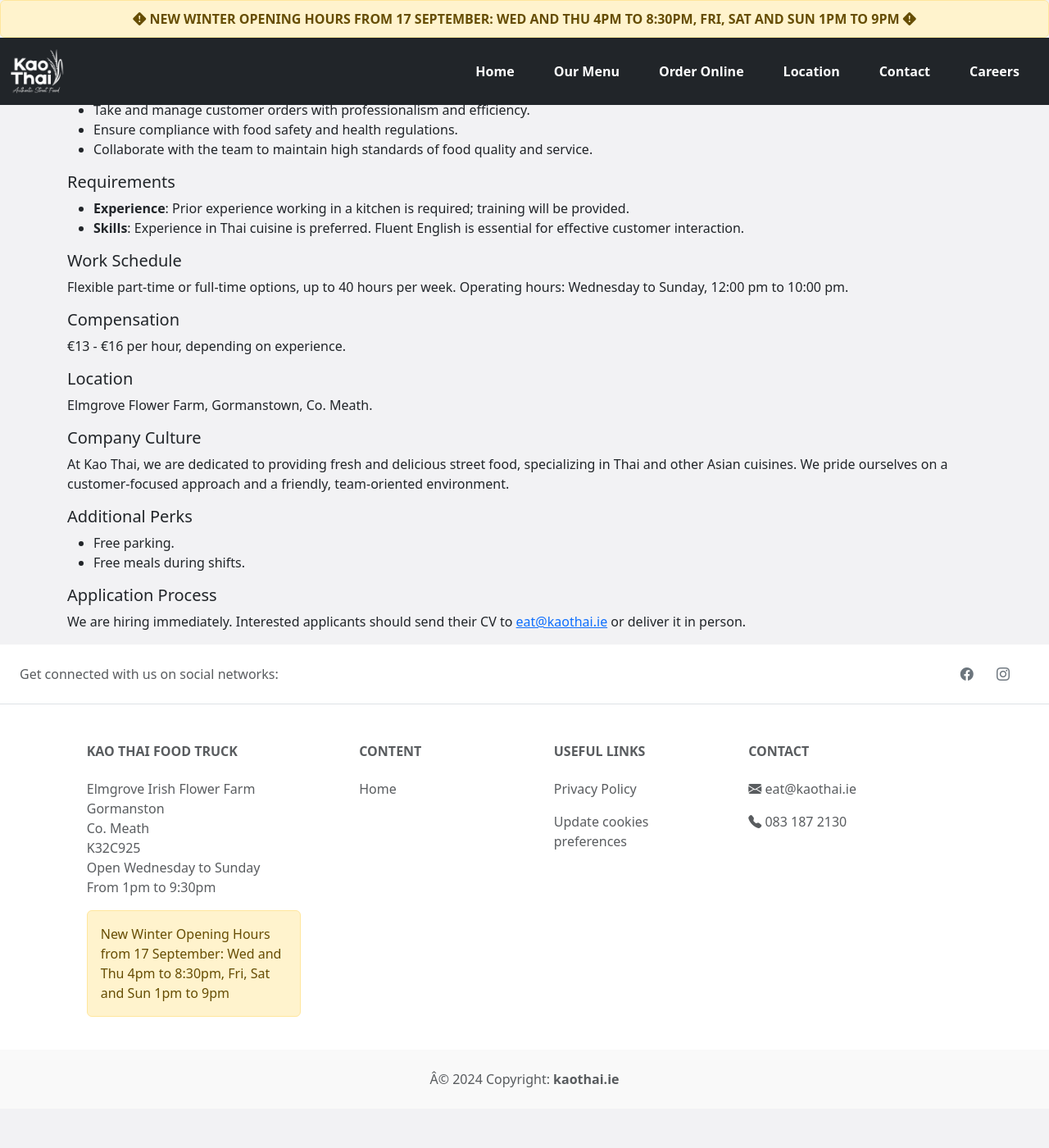
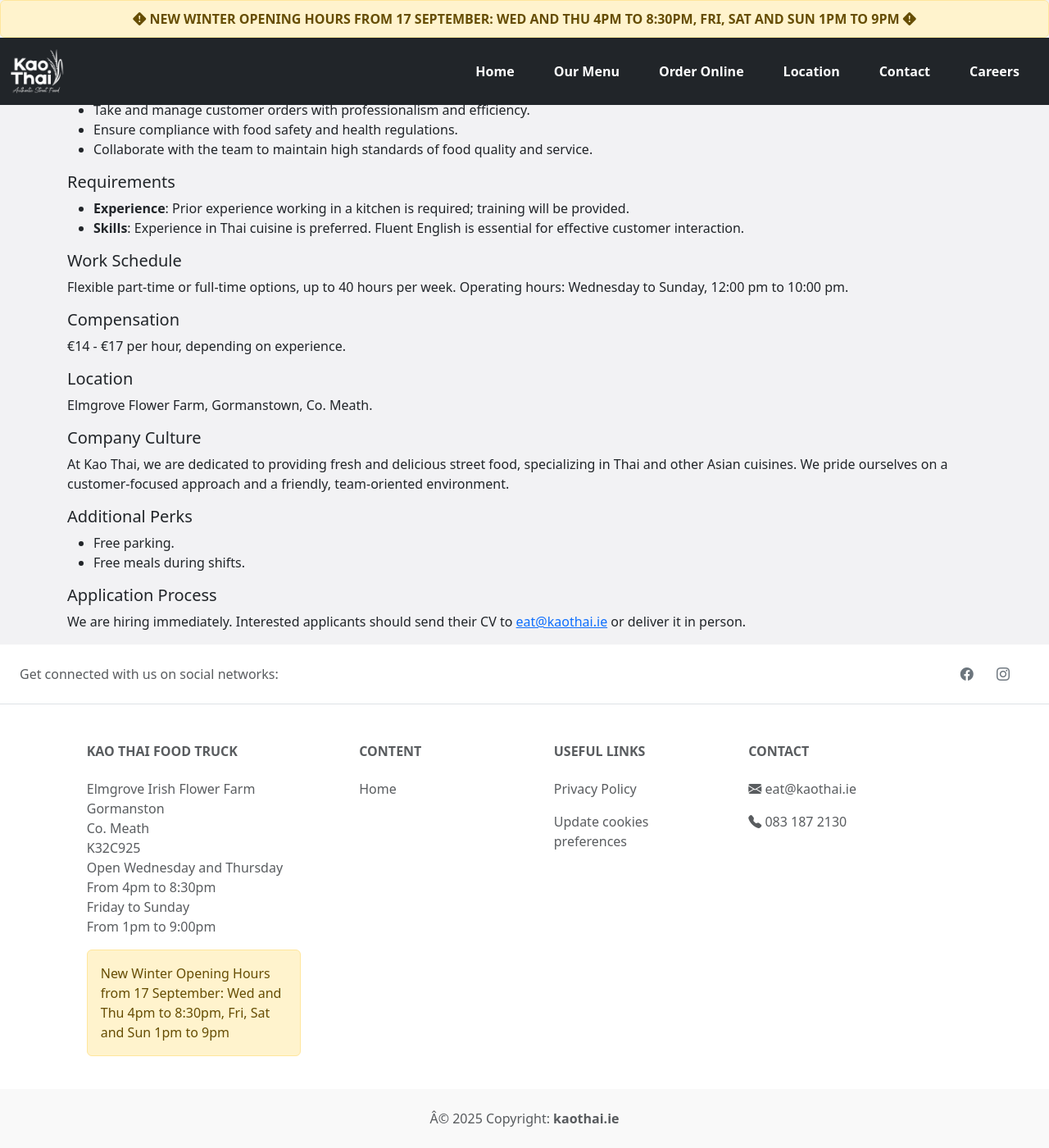
Before and after one commit to maxymo/kaothai-web, a Jekyll site: the page built from careers.html, in a window 1280 px wide and 1400 px high, scrolled down 309 px. Shown: the whole window at 82% size. Built offline with Jekyll 4.4.1, drawn with Linux system fonts in a browser that asks for light colours; comment, search, counter and statistics services are not loaded; before the commit the page ends 1661 px from its top, so only the background shows below that.

Commit message:
update opening hours

```diff
--- a/_includes/footer.html
+++ b/_includes/footer.html
@@ -37,8 +37,10 @@
               Gormanston<br />
               Co. Meath<br />
               K32C925<br />
-              Open Wednesday to Sunday<br />
-              From 1pm to 9:30pm<br />
+              Open Wednesday and Thursday<br />
+              From 4pm to 8:30pm<br />
+              Friday to Sunday<br />
+              From 1pm to 9:00pm<br />
               {% if site.data.general.alertOn == true %}
               <div class="alert alert-warning">
                   {{  site.data.general.alert }}
@@ -97,7 +99,7 @@
 
     <!-- Copyright -->
     <div class="text-center p-4" style="background-color: rgba(0, 0, 0, 0.025);">
-      © 2024 Copyright:
+      © 2025 Copyright:
       <a class="text-reset fw-bold text-decoration-none" href="https://www.kaothai.ie/">kaothai.ie</a>
     </div>
     <!-- Copyright -->
--- a/careers.html
+++ b/careers.html
@@ -31,7 +31,7 @@
     <p>Flexible part-time or full-time options, up to 40 hours per week. Operating hours: Wednesday to Sunday, 12:00 pm to 10:00 pm.</p>
 
     <h5>Compensation</h5>
-    <p>&euro;13 - &euro;16 per hour, depending on experience.</p>
+    <p>&euro;14 - &euro;17 per hour, depending on experience.</p>
 
     <h5>Location</h5>
     <p>Elmgrove Flower Farm, Gormanstown, Co. Meath.</p>
```
